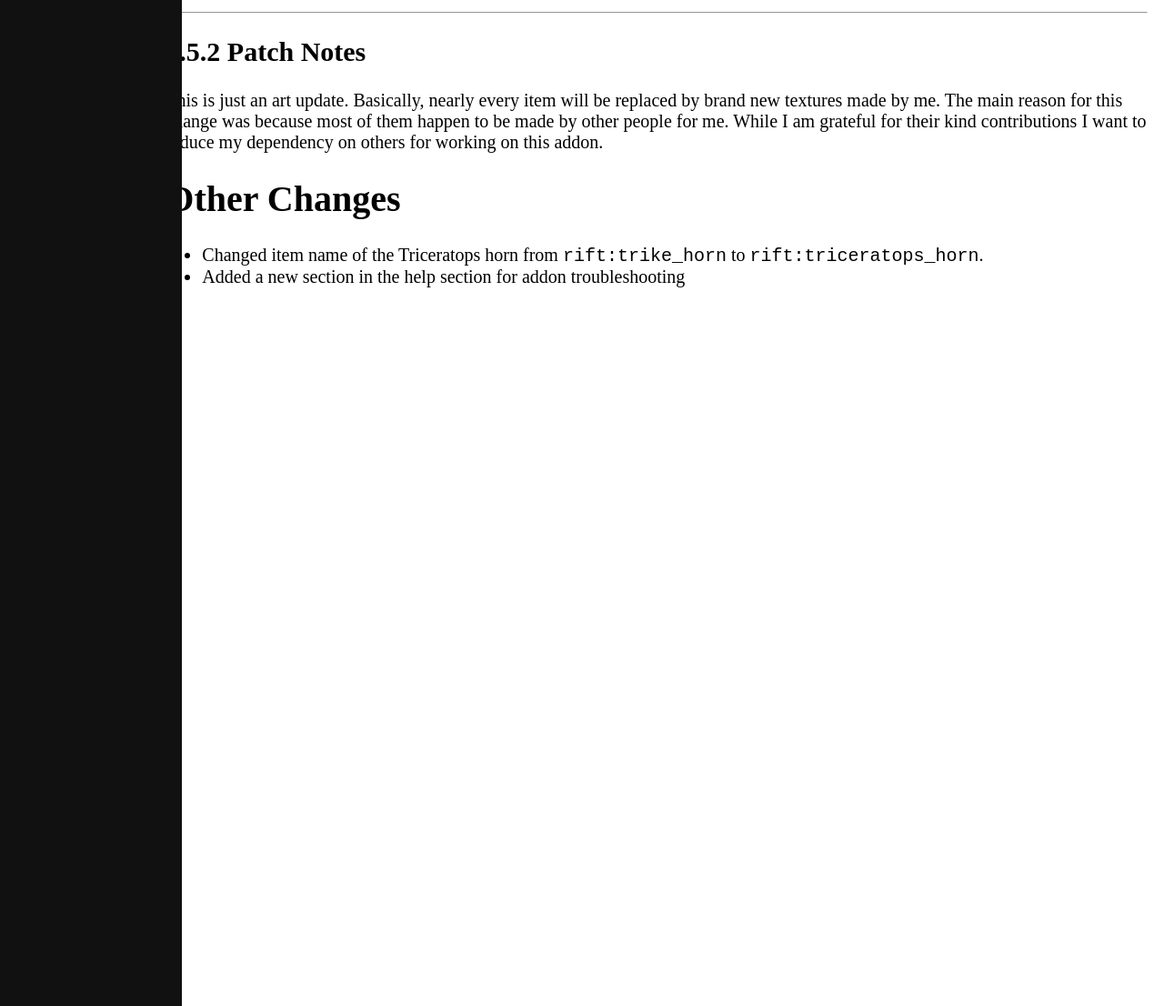
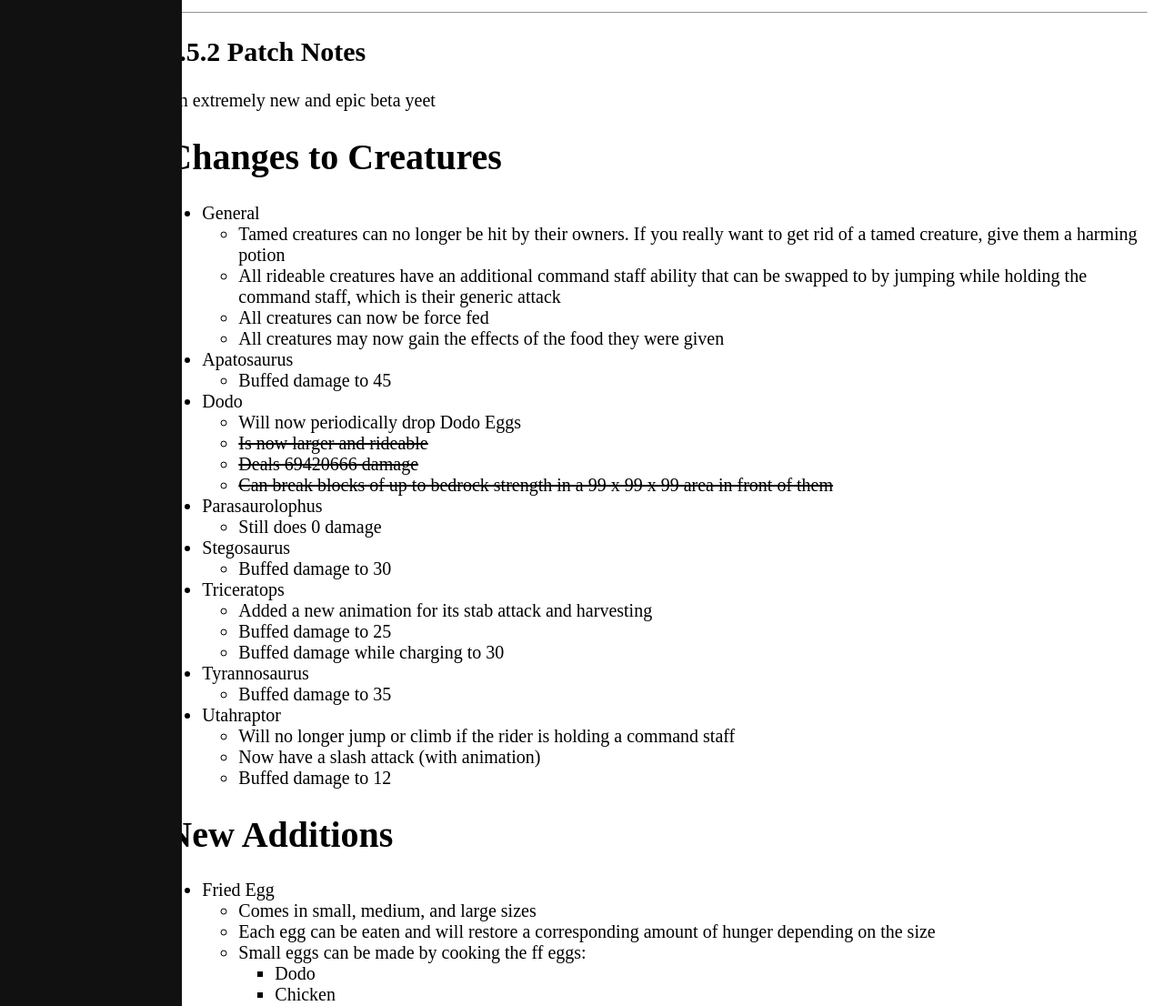
Before and after one commit to ANightDazingZoroark/ANightDazingZoroark.github.io, a Jekyll site: the page built from prehistoric-rift/download/index.html, in a window 1280 px wide and 1400 px high, scrolled down 676 px. Shown: the part 294-1400 px from the top of the window at 91% size. Built offline with Jekyll 4.4.1, drawn with Linux system fonts in a browser that asks for light colours; some of the changed text lies outside the part shown.

Commit message:
updated the download page

```diff
--- a/prehistoric-rift/download/index.html
+++ b/prehistoric-rift/download/index.html
@@ -18,8 +18,8 @@ You can download the latest version of Prehistoric Rift directly here.
 
 <br />
 
-<button onclick="window.open('Prehistoric Rift Beta 0.5.2.mcaddon')">
-    Download 0.5.2
+<button onclick="window.open('Prehistoric Rift Beta 0.5.3.mcaddon')">
+    Download 0.5.3
 </button>
 
 <br />
@@ -36,9 +36,93 @@ Older versions can be downloaded <a href="https://github.com/ANightDazingZoroark
 <hr/>
 
 <h2>0.5.2 Patch Notes</h2>
-<p>This is just an art update. Basically, nearly every item will be replaced by brand new textures made by me. The main reason for this change was because most of them happen to be made by other people for me. While I am grateful for their kind contributions I want to reduce my dependency on others for working on this addon.</p>
-<h1 id="other-changes">Other Changes</h1>
+<p>An extremely new and epic beta yeet</p>
+<h1 id="changes-to-creatures">Changes to Creatures</h1>
 <ul>
-<li>Changed item name of the Triceratops horn from <code>rift:trike_horn</code> to <code>rift:triceratops_horn</code>.</li>
-<li>Added a new section in the help section for addon troubleshooting</li>
+<li>General<ul>
+<li>Tamed creatures can no longer be hit by their owners. If you really want to get rid of a tamed creature, give them a harming potion</li>
+<li>All rideable creatures have an additional command staff ability that can be swapped to by jumping while holding the command staff, which is their generic attack</li>
+<li>All creatures can now be force fed</li>
+<li>All creatures may now gain the effects of the food they were given</li>
 </ul>
+</li>
+<li>Apatosaurus<ul>
+<li>Buffed damage to 45</li>
+</ul>
+</li>
+<li>Dodo<ul>
+<li>Will now periodically drop Dodo Eggs</li>
+<li><del>Is now larger and rideable</del></li>
+<li><del>Deals 69420666 damage</del></li>
+<li><del>Can break blocks of up to bedrock strength in a 99 x 99 x 99 area in front of them</del></li>
+</ul>
+</li>
+<li>Parasaurolophus<ul>
+<li>Still does 0 damage</li>
+</ul>
+</li>
+<li>Stegosaurus<ul>
+<li>Buffed damage to 30</li>
+</ul>
+</li>
+<li>Triceratops<ul>
+<li>Added a new animation for its stab attack and harvesting</li>
+<li>Buffed damage to 25</li>
+<li>Buffed damage while charging to 30</li>
+</ul>
+</li>
+<li>Tyrannosaurus<ul>
+<li>Buffed damage to 35</li>
+</ul>
+</li>
+<li>Utahraptor<ul>
+<li>Will no longer jump or climb if the rider is holding a command staff</li>
+<li>Now have a slash attack (with animation)</li>
+<li>Buffed damage to 12</li>
+</ul>
+</li>
+</ul>
+<h1 id="new-additions">New Additions</h1>
+<ul>
+<li>Fried Egg<ul>
+<li>Comes in small, medium, and large sizes</li>
+<li>Each egg can be eaten and will restore a corresponding amount of hunger depending on the size</li>
+<li>Small eggs can be made by cooking the ff eggs:<ul>
+<li>Dodo</li>
+<li>Chicken</li>
+</ul>
+</li>
+<li>Medium eggs can be made by cooking the ff eggs:<ul>
+<li>Utahraptor</li>
+<li>Dimetrodon</li>
+</ul>
+</li>
+<li>Large eggs can be made by cooking the ff eggs:<ul>
+<li>Apatosaurus</li>
+<li>Stegosaurus</li>
+<li>Triceratops</li>
+<li>Tyrannosaurus</li>
+</ul>
+</li>
+</ul>
+</li>
+<li>Mixed Meat<ul>
+<li>Meat equivalent of golden apples</li>
+<li>Can be crafted with raw exotic meat, raw hadrosaur meat, raw dodo meat, raw porkchop, and raw beef</li>
+</ul>
+</li>
+<li>Enchanted Mixed Meat<ul>
+<li>Meat equivalent of enchanted golden apples</li>
+<li>Can be crafted with gold blocks and mixed meat</li>
+</ul>
+</li>
+</ul>
+<h1 id="other-changes">Other changes</h1>
+<ul>
+<li>Made enchanted golden apples craftable with apples and gold blocks</li>
+<li>Dodo eggs can be used to make cakes</li>
+</ul>
+<h1 id="bug-fixes">Bug Fixes</h1>
+<ul>
+<li>Fixed Parasaurolophus standing/sitting/rideability being screwed over by turret mode usage (#98)</li>
+</ul>
```
Also changed, not shown: 2 other files.
